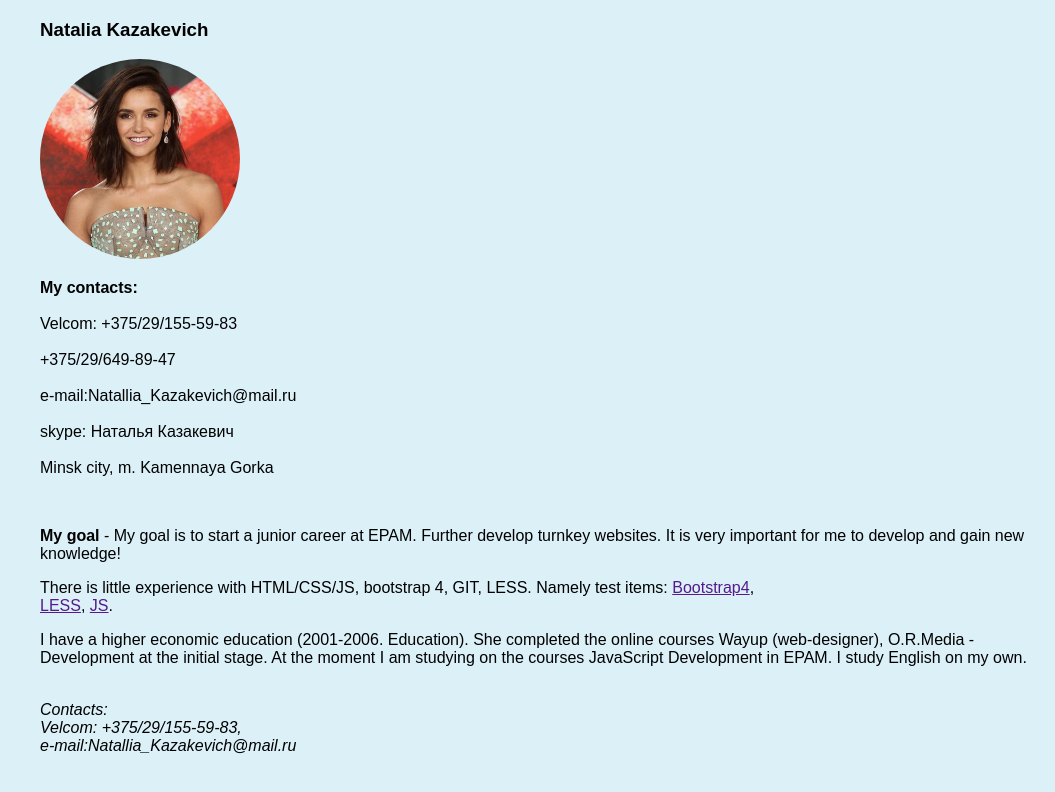
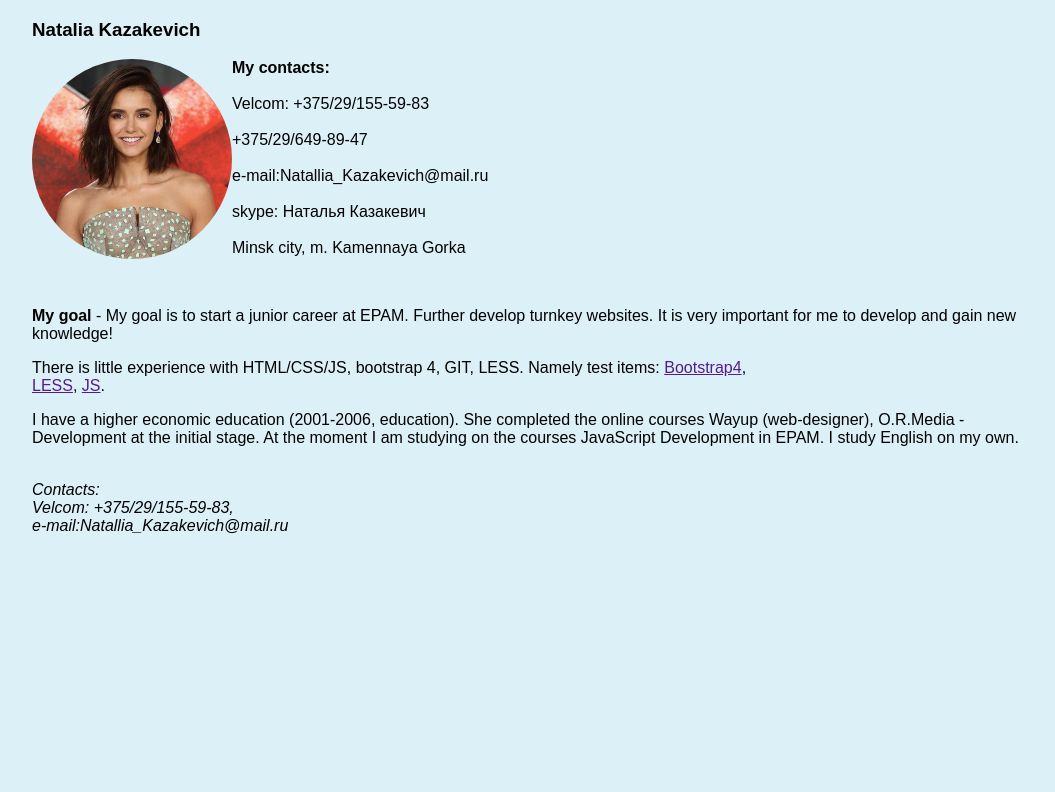
Before and after one commit to NataliaKazakevich/rsschool-codejam1-cv, a plain HTML site: page index.html in a window 1280 px wide. Shown: the whole page, without its empty margins (96-1151 px from the left). Drawn offline with Linux system fonts and the light colour scheme.

Commit message:
codejam 2

```diff
--- a/index.html
+++ b/index.html
@@ -1,5 +1,5 @@
 <!DOCTYPE html>
-<html lang="en">
+<html>
    <head>
       <meta charset="UTF-8">
       <meta name="viewport" content="width=device-width, initial-scale=1.0">
@@ -11,6 +11,9 @@
    <body>
         <header>
            <h3>Natalia Kazakevich</h3>
+        </header>
+
+        <section class="my contacts">
            <img src="./foto.jpg" alt="Мое фото">
            <p><span>My contacts:</span><br/> <br/>
             Velcom: +375/29/155-59-83<br/><br/>
@@ -19,21 +22,25 @@
             skype: Наталья Казакевич<br/><br/>
             Minsk city, m. Kamennaya Gorka
            </p><br/>
-       </header>
+           </section>
 
-       <section>
+          <section class="summary" >
+
             <p><span> My goal</span> - My goal is to start a junior career at EPAM.
                 Further develop turnkey websites. It is very important for me to develop and gain new knowledge!
             </p>
-
+            </section>
+            <section class="skills">
             <p> There is little experience with HTML/CSS/JS, bootstrap 4, GIT, LESS.
                Namely test items:
                <a href file:///D:/_Repositories/Bootstrap4/Lesson%209/boots.html>Bootstrap4</a>,<br/>
                <a href file:///D:/_Repositories/mhw1/Lesson%207/index.html>LESS</a>,
                <a href file:///D:/_Repositories/mhw1/Lesson%205/lesson5.html>JS</a>.
             </p>
+            </section>
+            <section class="education">
                <p>
-               I have a higher economic education (2001-2006. Education).
+                    I have a higher economic education (2001-2006, education).
                     She completed the online courses Wayup (web-designer), O.R.Media - Development at the initial stage.
                     At the moment I am studying on the courses JavaScript Development in EPAM.
                     I study English on my own.
--- a/style.css
+++ b/style.css
@@ -1,27 +1,24 @@
 body{
     background: rgb(220, 240, 248);
     font-family: Arial, Helvetica, sans-serif;
-    width: 100%;
+    position:relative;
+    width:100%;
+    max-width:1024px;
+    margin:0 auto;
+    margin-top:0px;
 }
 
 img{
     width: 200px;
     height: 200px;
     border-radius: 100px;
+    float: left;
 }
 
 span{
     font-weight: bold;
 }
 
-header, section, footer{
-
-    position:relative;
-    width:100%;
-    max-width:1024px;
-    margin:0 auto;
-    margin-top:0px;
-}
 footer{
     font-style: italic;
 }
```
Lines whose indentation alone changed are shown as unchanged.
